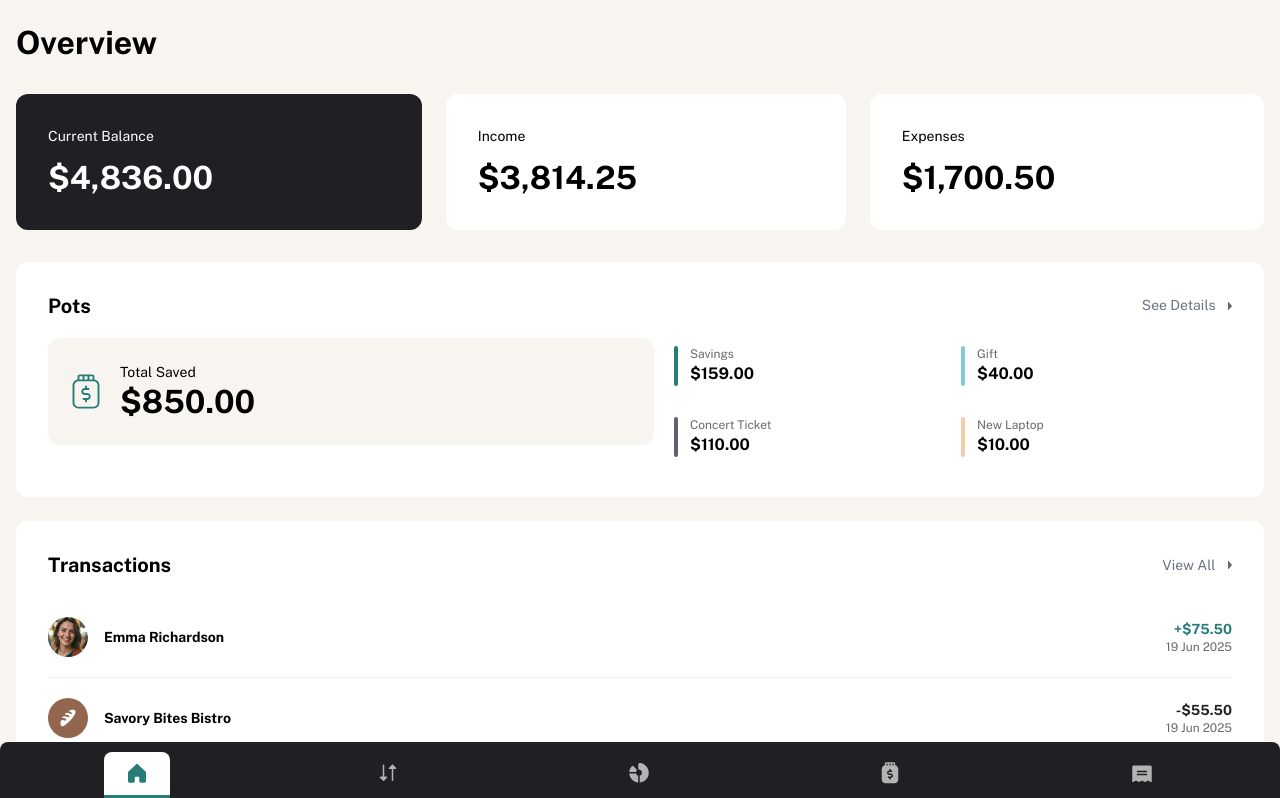
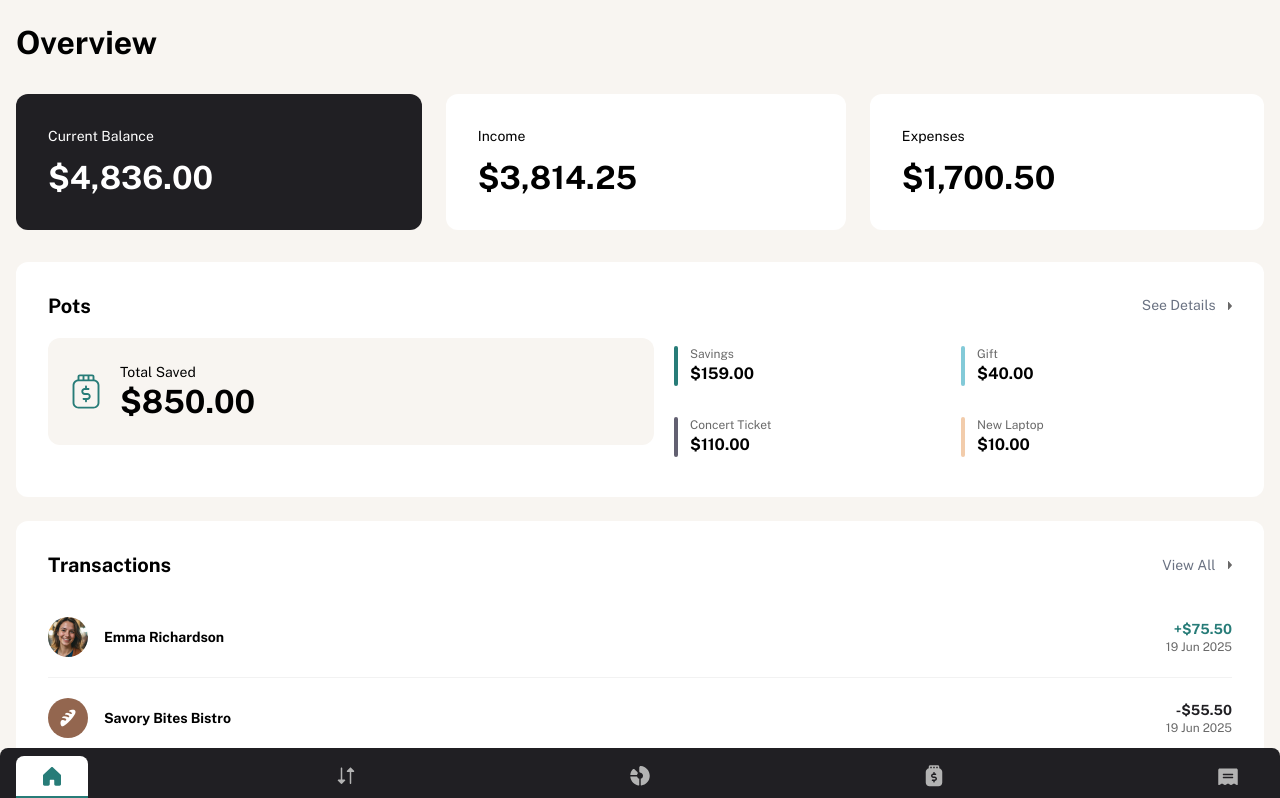
Before and after one commit to alexisborron/personal-finance-app, a React (Vite) app: page / in a window 1280 px wide. Shown: the top 798 px of the page. Built offline with nearby package versions, Linux system fonts and the light colour scheme.

Commit message:
fix spacing styles on navlinks

```diff
--- a/src/components/Sidebar.jsx
+++ b/src/components/Sidebar.jsx
@@ -1,16 +1,17 @@
 import { NavLink } from "react-router-dom";
 
 function navLinkClass({ isActive }) {
-  return `block rounded-t-lg border-b-4 px-300 pt-150 pb-150 ${isActive ? "border-green bg-white" : "border-transparent"}`;
+  return `block border-b-4 px-300 pt-100 pb-100 ${isActive ? "rounded-t-lg border-green bg-white" : "border-transparent"}`;
 }
 
 function Sidebar() {
   return (
-    <nav className="bg-grey-900 fixed bottom-0 left-0 z-50 w-full rounded-t-lg px-150 pt-100">
-      <ul className="flex items-center justify-around">
-        <li>
+    <nav className="bg-grey-900 fixed bottom-0 left-0 z-50 w-full rounded-t-lg px-200 pt-100">
+      <ul className="flex items-end justify-between">
+        <li className="flex h-full flex-col items-center">
           <NavLink to="/" className={navLinkClass}>
             {({ isActive }) => (
+              <div className="flex h-6 w-6 items-center justify-center">
                 <svg
                   fill="none"
                   height="19"
@@ -23,12 +24,14 @@ function Sidebar() {
                     fill={isActive ? "var(--color-green)" : "#b3b3b3"}
                   />
                 </svg>
+              </div>
             )}
           </NavLink>
         </li>
-        <li>
+        <li className="flex h-full flex-col items-center">
           <NavLink to="/pots" className={navLinkClass}>
             {({ isActive }) => (
+              <div className="flex h-6 w-6 items-center justify-center">
                 <svg
                   fill="none"
                   height="18"
@@ -41,12 +44,14 @@ function Sidebar() {
                     fill={isActive ? "var(--color-green)" : "#b3b3b3"}
                   />
                 </svg>
+              </div>
             )}
           </NavLink>
         </li>
-        <li>
+        <li className="flex h-full flex-col items-center">
           <NavLink to="/transactions" className={navLinkClass}>
             {({ isActive }) => (
+              <div className="flex h-6 w-6 items-center justify-center">
                 <svg
                   fill="none"
                   height="20"
@@ -59,12 +64,14 @@ function Sidebar() {
                     fill={isActive ? "var(--color-green)" : "#b3b3b3"}
                   />
                 </svg>
+              </div>
             )}
           </NavLink>
         </li>
-        <li>
+        <li className="flex h-full flex-col items-center">
           <NavLink to="/budgets" className={navLinkClass}>
             {({ isActive }) => (
+              <div className="flex h-6 w-6 items-center justify-center">
                 <svg
                   fill="none"
                   height="22"
@@ -77,12 +84,14 @@ function Sidebar() {
                     fill={isActive ? "var(--color-green)" : "#b3b3b3"}
                   />
                 </svg>
+              </div>
             )}
           </NavLink>
         </li>
-        <li>
+        <li className="flex h-full flex-col items-center">
           <NavLink to="/bills" className={navLinkClass}>
             {({ isActive }) => (
+              <div className="flex h-6 w-6 items-center justify-center">
                 <svg
                   fill="none"
                   height="17"
@@ -95,6 +104,7 @@ function Sidebar() {
                     fill={isActive ? "var(--color-green)" : "#b3b3b3"}
                   />
                 </svg>
+              </div>
             )}
           </NavLink>
         </li>
```
Lines whose indentation alone changed are shown as unchanged.
